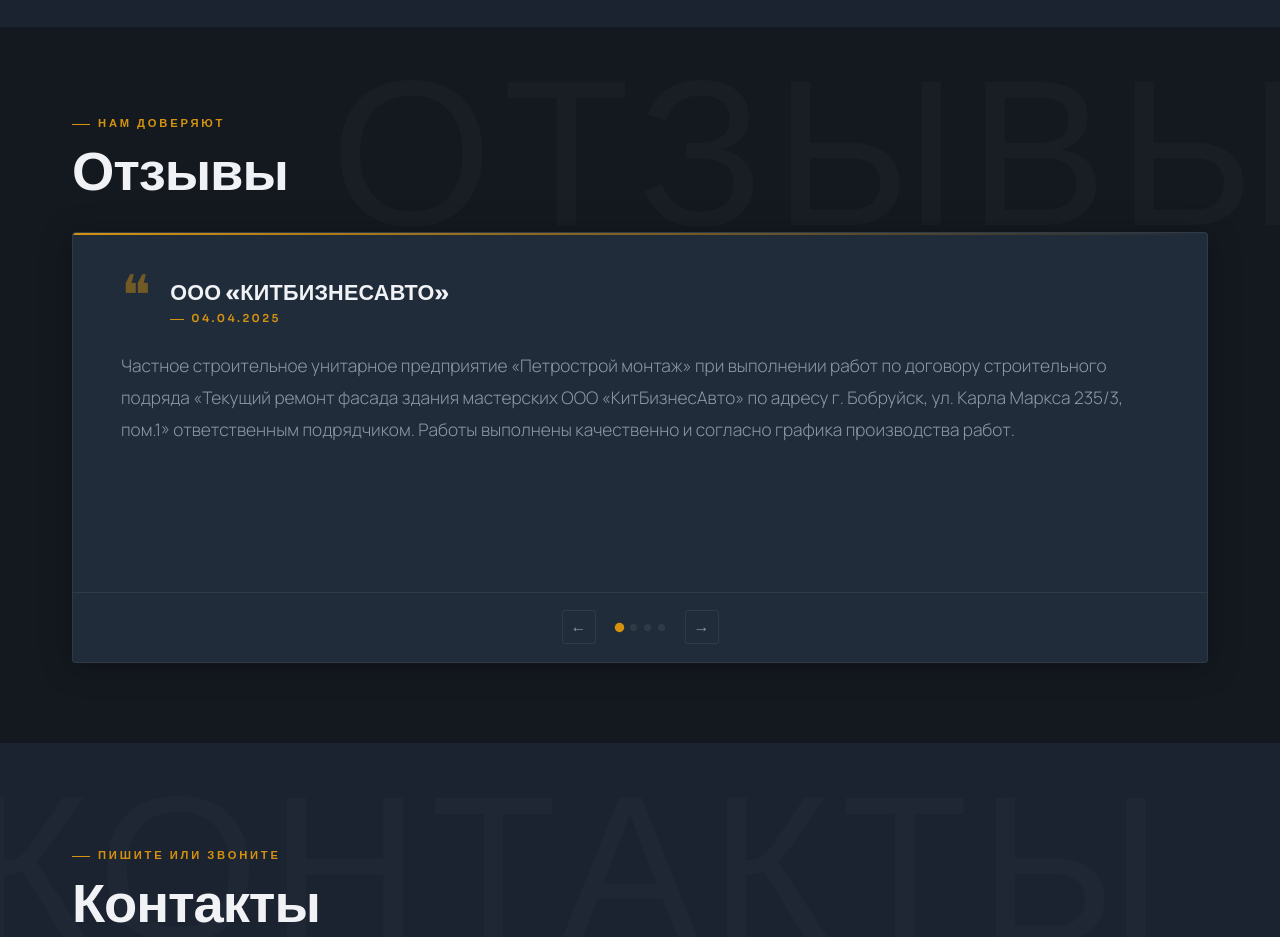
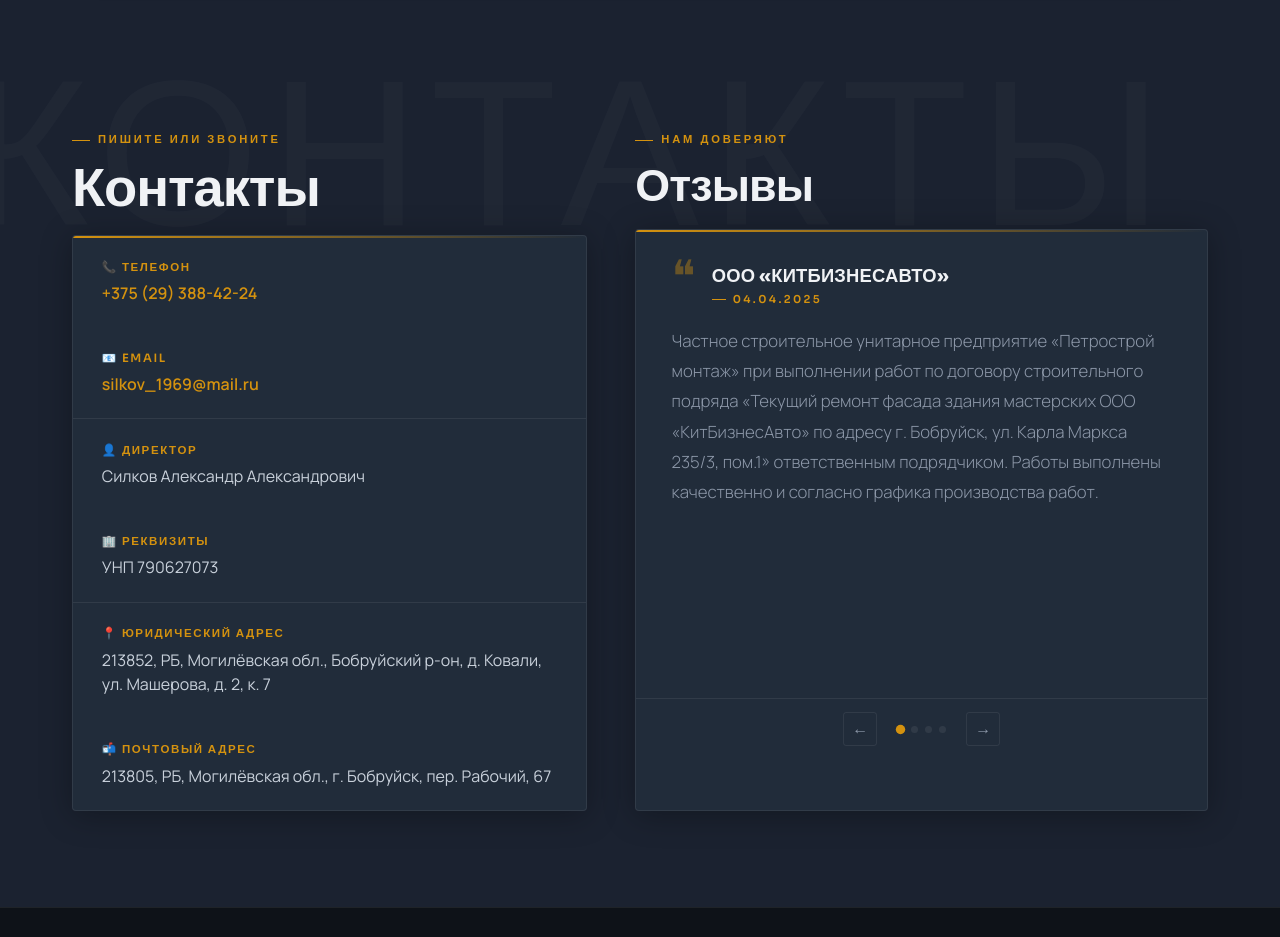
Before and after one commit to silkov78/petrostroy-montazh, a plain HTML site: page index.html in a window 1280 px wide. Shown: the part 1860-2797 px from the top of the page. Drawn offline with Linux system fonts and the light colour scheme.

Commit message:
feat: отзывы вместе с контактами

```diff
--- a/css/style.css
+++ b/css/style.css
@@ -465,20 +465,7 @@
 }
 .service-card p { color: var(--text-b); font-size: 1.07rem; line-height: 1.6; font-weight: 300; }
 
-/* ── Reviews ─────────────────────────────────── */
-.reviews {
-    padding: 4rem 0; background-color: var(--bg);
-    position: relative; overflow: hidden; transition: background-color 0.3s;
-}
-.reviews::before {
-    content: 'ОТЗЫВЫ'; position: absolute; top: 2rem; right: -2rem;
-    font-family: 'Bebas Neue', sans-serif;
-    font-size: clamp(6rem, 18vw, 13rem);
-    color: var(--ghost-text); pointer-events: none;
-    letter-spacing: 0.05em; line-height: 1; user-select: none;
-}
-@media (min-width:768px) { .reviews { padding: 5rem 0; } }
-
+/* ── Reviews slider ──────────────────────────── */
 .reviews-slider {
     background-color: var(--card); border: 1px solid var(--border);
     border-radius: 4px; overflow: hidden;
@@ -499,13 +486,13 @@
 
 .review-card {
     grid-area: slide;
-    padding: 2.2rem 2rem 1.8rem;
+    padding: 1.8rem 1.8rem 1.5rem;
     opacity: 0; visibility: hidden;
     transform: translateY(14px);
     transition: opacity 0.55s ease, transform 0.55s ease, visibility 0s linear 0.55s;
     pointer-events: none;
 }
-@media (min-width:640px) { .review-card { padding: 2.8rem 3rem 2.2rem; } }
+@media (min-width:640px) { .review-card { padding: 2rem 2.2rem 1.7rem; } }
 
 .review-card.active {
     opacity: 1; visibility: visible;
@@ -516,23 +503,23 @@
 
 .review-top {
     display: flex; align-items: flex-start;
-    gap: 1.2rem; margin-bottom: 1.4rem;
+    gap: 1rem; margin-bottom: 1.1rem;
 }
 
 .review-ql {
     font-family: 'Bebas Neue', sans-serif;
-    font-size: 3.5rem; line-height: 0.75;
-    color: var(--primary); opacity: 0.45;
+    font-size: 2.8rem; line-height: 0.75;
+    color: var(--primary); opacity: 0.4;
     flex-shrink: 0; user-select: none;
 }
 
-.review-info { display: flex; flex-direction: column; gap: 5px; padding-top: 2px; }
+.review-info { display: flex; flex-direction: column; gap: 4px; padding-top: 2px; }
 
 .review-company {
     font-family: 'Sora', sans-serif;
-    font-size: clamp(1.05rem, 2.5vw, 1.35rem); font-weight: 700;
+    font-size: clamp(1rem, 2vw, 1.15rem); font-weight: 700;
     letter-spacing: 0.01em; text-transform: uppercase;
-    color: var(--text-h); line-height: 1.2; transition: color 0.3s;
+    color: var(--text-h); line-height: 1.25; transition: color 0.3s;
 }
 
 .review-date {
@@ -544,16 +531,16 @@
 .review-date::before { content: ''; width: 14px; height: 1px; background: var(--primary); }
 
 .review-body {
-    font-size: clamp(0.96rem, 1.8vw, 1.08rem);
-    font-weight: 300; line-height: 1.85; color: var(--text-b);
+    font-size: clamp(1rem, 1.6vw, 1.05rem);
+    font-weight: 300; line-height: 1.8; color: var(--text-b);
     transition: color 0.3s;
 }
-.review-body--mt { margin-top: 0.9rem; }
+.review-body--mt { margin-top: 0.75rem; }
 
 /* Controls */
 .reviews-controls {
     display: flex; align-items: center; justify-content: center;
-    gap: 1.25rem; padding: 1.1rem 2rem;
+    gap: 1.25rem; padding: 0.85rem 1.8rem;
     border-top: 1px solid var(--border);
 }
 
@@ -630,20 +617,47 @@
 
 .contact-content { display: grid; grid-template-columns: 1fr; gap: 2rem; }
 @media (min-width:900px) {
-    .contact-content { grid-template-columns: 1fr 1.2fr; gap: 3.5rem; align-items: start; }
+    .contact-content { grid-template-columns: 9fr 10fr; gap: 3rem; align-items: stretch; }
+}
+
+.contact-col { display: flex; flex-direction: column; }
+.contact-col .section-header { margin-bottom: 1.2rem; }
+.contact-info { flex: 1; }
+
+.contact-reviews { display: flex; flex-direction: column; }
+.contact-reviews-header { margin-bottom: 1.2rem; }
+.reviews-slider { flex: 1; }
+.contact-reviews-title {
+    font-family: 'Sora', sans-serif;
+    font-size: clamp(1.8rem, 4vw, 2.8rem);
+    letter-spacing: -0.02em; color: var(--text-h);
+    line-height: 1.05; margin-top: 0.25rem;
+    transition: color 0.3s;
 }
 
 .contact-info {
-    display: grid; gap: 0;
-    border: 1px solid var(--border); border-radius: 4px; overflow: hidden;
+    display: flex; flex-direction: column;
+    background-color: var(--card);
+    border: 1px solid var(--border); border-radius: 4px;
+    overflow: hidden; position: relative;
+    box-shadow: 0 4px 32px var(--shadow);
+    transition: background-color 0.3s;
 }
+.contact-info::before {
+    content: ''; position: absolute; top: 0; left: 0; right: 0;
+    height: 2px; background: linear-gradient(90deg, var(--primary), transparent);
+    z-index: 1;
+}
+
 .contact-item {
-    padding: 1.1rem 1.4rem;
-    border-bottom: 1px solid var(--border);
-    background-color: var(--card);
+    padding: 1.35rem 1.8rem;
     position: relative; transition: background-color 0.25s;
 }
-.contact-item:last-child { border-bottom: none; }
+/* divider only between odd→even pairs: after items 2 and 4 */
+.contact-item:nth-child(3),
+.contact-item:nth-child(5) {
+    border-top: 1px solid var(--border);
+}
 .contact-item:hover { background-color: var(--card-hover); }
 .contact-item::before {
     content: ''; position: absolute;
@@ -653,51 +667,14 @@
 .contact-item:hover::before { transform: scaleY(1); }
 .contact-item h3 {
     font-family: 'Sora', sans-serif;
-    font-size: 0.78rem; font-weight: 600;
+    font-size: 0.72rem; font-weight: 600;
     letter-spacing: 0.14em; text-transform: uppercase;
-    color: var(--primary); margin-bottom: 0.25rem;
+    color: var(--primary); margin-bottom: 0.3rem;
 }
-.contact-item p { color: var(--text-mid); font-size: 1.07rem; line-height: 1.6; transition: color 0.3s; }
+.contact-item p { color: var(--text-mid); font-size: 1rem; line-height: 1.55; transition: color 0.3s; }
 .contact-item a { color: var(--primary); text-decoration: none; font-weight: 600; transition: color 0.2s; }
 .contact-item a:hover { color: var(--primary-dark); }
 
-.contact-form {
-    display: grid; gap: 0.8rem;
-    background-color: var(--card); padding: 2rem;
-    border-radius: 4px; border: 1px solid var(--border);
-    position: relative; overflow: hidden; transition: background-color 0.3s;
-}
-.contact-form::before {
-    content: ''; position: absolute; top: 0; left: 0; right: 0;
-    height: 2px; background: linear-gradient(90deg, var(--primary), transparent);
-}
-.contact-form input,
-.contact-form textarea {
-    padding: 0.8rem 1rem; border: 1px solid var(--border);
-    border-radius: 3px; font-family: 'Manrope', sans-serif;
-    font-size: 0.9rem; font-weight: 300;
-    color: var(--input-text); background-color: var(--input-bg);
-    transition: border-color 0.25s, box-shadow 0.25s, background-color 0.3s, color 0.3s;
-}
-.contact-form input::placeholder,
-.contact-form textarea::placeholder { color: var(--input-ph); }
-.contact-form input:focus,
-.contact-form textarea:focus {
-    outline: none; border-color: var(--primary);
-    box-shadow: 0 0 0 3px var(--primary-glow);
-}
-.submit-btn {
-    background-color: var(--primary); color: #0d0d0d;
-    border: none; padding: 0.9rem 1.5rem; border-radius: 3px;
-    font-family: 'Sora', sans-serif; font-weight: 700;
-    font-size: 0.9rem; letter-spacing: 0.12em; text-transform: uppercase;
-    cursor: pointer; margin-top: 0.25rem;
-    transition: background-color 0.2s, transform 0.15s, box-shadow 0.2s;
-}
-.submit-btn:hover {
-    background-color: #e8a820; transform: translateY(-2px);
-    box-shadow: 0 6px 20px var(--primary-glow);
-}
 
 /* ── Footer ──────────────────────────────────── */
 .footer {
--- a/index.html
+++ b/index.html
@@ -34,7 +34,6 @@
 
                 <ul class="nav-links" id="nav-links">
                     <li><a href="#services" onclick="closeMenu()">Услуги</a></li>
-                    <li><a href="#reviews" onclick="closeMenu()">Отзывы</a></li>
                     <li><a href="#contact" onclick="closeMenu()">Контакты</a></li>
                 </ul>
 
@@ -192,14 +191,48 @@
         </div>
     </section>
 
-    <!-- Reviews -->
-    <section id="reviews" class="reviews">
+    <!-- Contact + Reviews -->
+    <section id="contact" class="contact">
         <div class="container">
-            <div class="section-header reveal">
+            <div class="contact-content">
+                <div class="contact-col reveal-left">
+                    <div class="section-header">
+                        <span class="section-eyebrow">Пишите или звоните</span>
+                        <h2 class="section-title">Контакты</h2>
+                    </div>
+                <div class="contact-info">
+                    <div class="contact-item">
+                        <h3>📞 Телефон</h3>
+                        <p><a href="tel:+375293884224">+375 (29) 388-42-24</a></p>
+                    </div>
+                    <div class="contact-item">
+                        <h3>📧 Email</h3>
+                        <p><a href="mailto:silkov_1969@mail.ru">silkov_1969@mail.ru</a></p>
+                    </div>
+                    <div class="contact-item">
+                        <h3>👤 Директор</h3>
+                        <p>Силков Александр Александрович</p>
+                    </div>
+                    <div class="contact-item">
+                        <h3>🏢 Реквизиты</h3>
+                        <p>УНП 790627073</p>
+                    </div>
+                    <div class="contact-item">
+                        <h3>📍 Юридический адрес</h3>
+                        <p>213852, РБ, Могилёвская обл., Бобруйский р-он, д. Ковали, ул. Машерова, д. 2, к. 7</p>
+                    </div>
+                    <div class="contact-item">
+                        <h3>📬 Почтовый адрес</h3>
+                        <p>213805, РБ, Могилёвская обл., г. Бобруйск, пер. Рабочий, 67</p>
+                    </div>
+                </div>
+                </div>
+                <div class="contact-reviews reveal-right">
+                    <div class="contact-reviews-header">
                         <span class="section-eyebrow">Нам доверяют</span>
-                <h2 class="section-title">Отзывы</h2>
+                        <h2 class="contact-reviews-title">Отзывы</h2>
                     </div>
-            <div class="reviews-slider reveal">
+                    <div class="reviews-slider">
                         <div class="reviews-track">
 
                             <div class="review-card active">
@@ -262,49 +295,6 @@
                         </div>
                     </div>
                 </div>
-    </section>
-
-    <!-- Contact -->
-    <section id="contact" class="contact">
-        <div class="container">
-            <div class="section-header reveal">
-                <span class="section-eyebrow">Пишите или звоните</span>
-                <h2 class="section-title">Контакты</h2>
-            </div>
-            <div class="contact-content">
-                <div class="contact-info reveal-left">
-                    <div class="contact-item">
-                        <h3>📞 Телефон</h3>
-                        <p><a href="tel:+375293884224">+375 (29) 388-42-24</a></p>
-                    </div>
-                    <div class="contact-item">
-                        <h3>📧 Email</h3>
-                        <p><a href="mailto:silkov_1969@mail.ru">silkov_1969@mail.ru</a></p>
-                    </div>
-                    <div class="contact-item">
-                        <h3>👤 Директор</h3>
-                        <p>Силков Александр Александрович</p>
-                    </div>
-                    <div class="contact-item">
-                        <h3>🏢 Реквизиты</h3>
-                        <p>УНП 790627073</p>
-                    </div>
-                    <div class="contact-item">
-                        <h3>📍 Юридический адрес</h3>
-                        <p>213852, РБ, Могилёвская обл., Бобруйский р-он, д. Ковали, ул. Машерова, д. 2, к. 7</p>
-                    </div>
-                    <div class="contact-item">
-                        <h3>📬 Почтовый адрес</h3>
-                        <p>213805, РБ, Могилёвская обл., г. Бобруйск, пер. Рабочий, 67</p>
-                    </div>
-                </div>
-                <form class="contact-form reveal-right" onsubmit="handleSubmit(event)">
-                    <input type="text" placeholder="Ваше имя" required>
-                    <input type="email" placeholder="Ваш email" required>
-                    <input type="tel" placeholder="Телефон" required>
-                    <textarea placeholder="Опишите задачу — сделаем смету" rows="5" required></textarea>
-                    <button type="submit" class="submit-btn">Отправить запрос</button>
-                </form>
             </div>
         </div>
     </section>
--- a/js/script.js
+++ b/js/script.js
@@ -158,7 +158,7 @@
 
     function startTimer() {
         clearInterval(timer);
-        timer = setInterval(() => goTo(current + 1), 6500);
+        timer = setInterval(() => goTo(current + 1), 11500);
     }
 
     btnPrev.addEventListener('click', () => { goTo(current - 1); startTimer(); });
```
Lines whose indentation alone changed are shown as unchanged.
